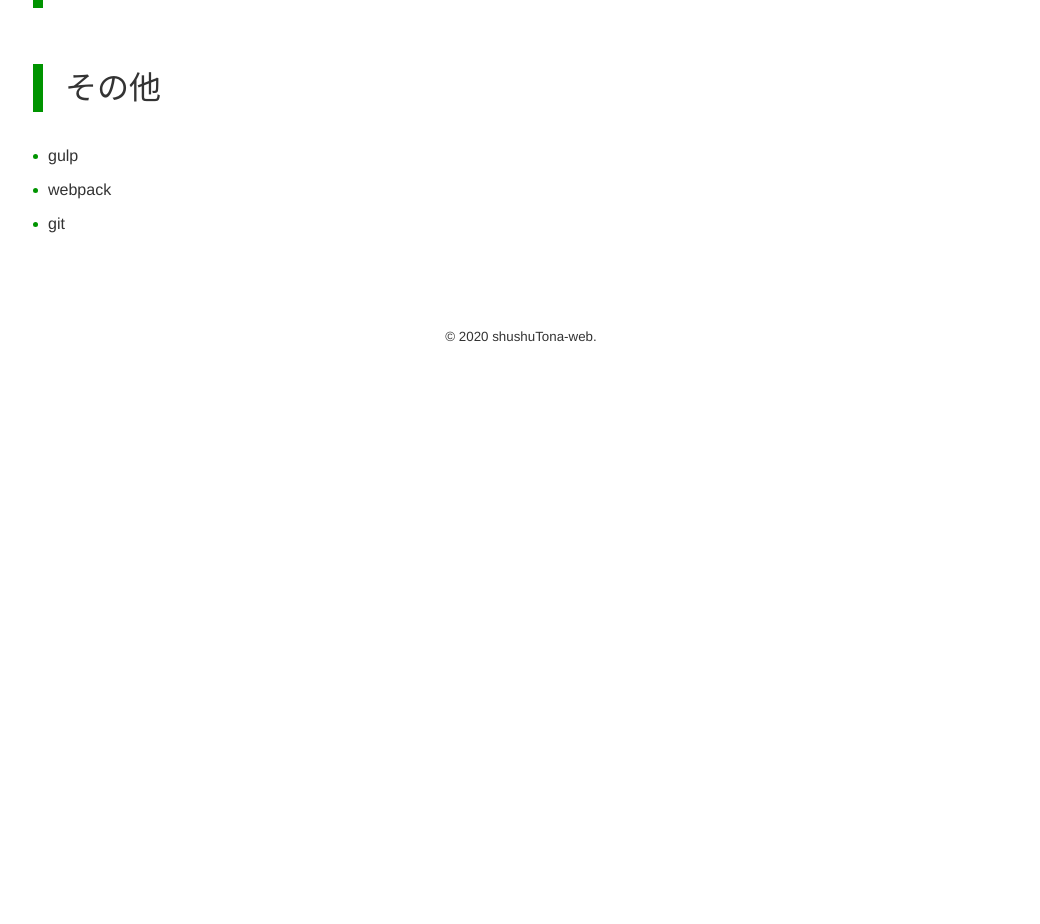
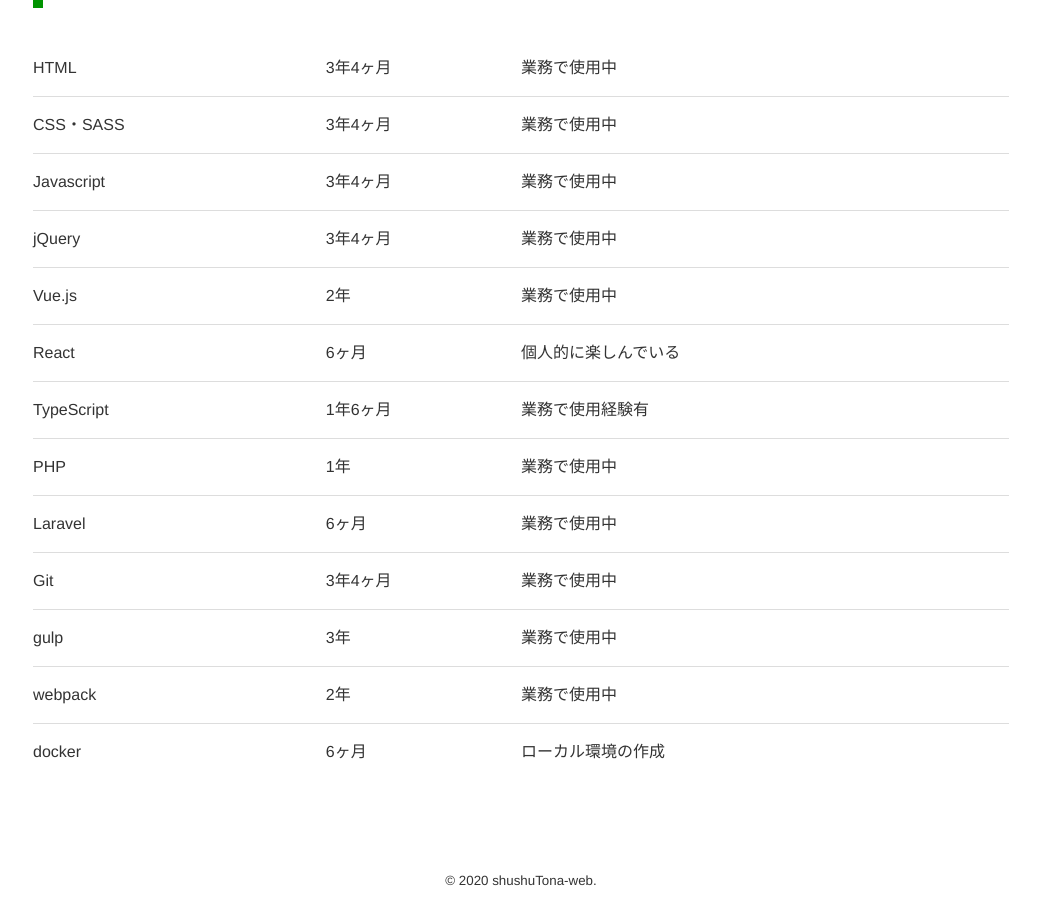
Before and after one commit to shushuTona/shushutona-web, a Vue app: page /skill in a window 1280 px wide. Shown: the part 894-1818 px from the top of the page, without its empty margins (119-1159 px from the left). Before the commit the page ends 1276 px from the top, so only its background shows below. Built offline with nearby package versions, Linux system fonts and the light colour scheme; no server answers.

Commit message:
ポートフォリオサイト：skillページ修正

```diff
--- /dev/null
+++ b/src/assets/skillList.json
@@ -0,0 +1,67 @@
+[
+    {
+        "skillName": "HTML",
+        "skillYears": "3年4ヶ月",
+        "skillDesc": "業務で使用中"
+    },
+    {
+        "skillName": "CSS・SASS",
+        "skillYears": "3年4ヶ月",
+        "skillDesc": "業務で使用中"
+    },
+    {
+        "skillName": "Javascript",
+        "skillYears": "3年4ヶ月",
+        "skillDesc": "業務で使用中"
+    },
+    {
+        "skillName": "jQuery",
+        "skillYears": "3年4ヶ月",
+        "skillDesc": "業務で使用中"
+    },
+    {
+        "skillName": "Vue.js",
+        "skillYears": "2年",
+        "skillDesc": "業務で使用中"
+    },
+    {
+        "skillName": "React",
+        "skillYears": "6ヶ月",
+        "skillDesc": "個人的に楽しんでいる"
+    },
+    {
+        "skillName": "TypeScript",
+        "skillYears": "1年6ヶ月",
+        "skillDesc": "業務で使用経験有"
+    },
+    {
+        "skillName": "PHP",
+        "skillYears": "1年",
+        "skillDesc": "業務で使用中"
+    },
+    {
+        "skillName": "Laravel",
+        "skillYears": "6ヶ月",
+        "skillDesc": "業務で使用中"
+    },
+    {
+        "skillName": "Git",
+        "skillYears": "3年4ヶ月",
+        "skillDesc": "業務で使用中"
+    },
+    {
+        "skillName": "gulp",
+        "skillYears": "3年",
+        "skillDesc": "業務で使用中"
+    },
+    {
+        "skillName": "webpack",
+        "skillYears": "2年",
+        "skillDesc": "業務で使用中"
+    },
+    {
+        "skillName": "docker",
+        "skillYears": "6ヶ月",
+        "skillDesc": "ローカル環境の作成"
+    }
+]
--- a/src/components/atoms/atoms.table.vue
+++ b/src/components/atoms/atoms.table.vue
@@ -2,8 +2,11 @@
     <div class="m-table">
         <table class="table__inner">
             <colgroup>
-                <col class="table__col">
-                <col class="table__col">
+                <col
+                    v-for="item of colItemList"
+                    :key="item.id"
+                    :class="'table__col' + ` is-${item.num}`"
+                >
             </colgroup>
             <tbody>
                 <tr
@@ -30,6 +33,20 @@ export default {
         tableList: {
             type: Array,
             required: true
+        },
+        colNumList: {
+            type: Array,
+            required: true
+        }
+    },
+    computed: {
+        colItemList() {
+            return this.colNumList.map( (colNumItem, index) => {
+                return {
+                    id: index,
+                    num: colNumItem
+                }
+            })
         }
     }
 }
@@ -64,27 +81,31 @@ export default {
                 text-align: left;
 
                 @include breakPC() {
-                    padding: 16px 8px 16px 0;
+                    padding: 16px 0;
                 }
             }
 
             td {
-                padding: 8px 0 16px;
+                padding: 8px 0;
+
+                @include breakSP() {
+                    &:last-of-type {
+                        padding: 8px 0 16px;
+                    }
+                }
 
                 @include breakPC() {
-                    padding: 16px 0 16px 8px;
+                    padding: 16px 0;
                 }
             }
         }
 
         &__col {
             @include breakPC() {
-                &:nth-of-type(1) {
-                    width: 30%;
-                }
-
-                &:nth-of-type(2) {
-                    width: 70%;
+                @for $i from 1 through 10 {
+                    &.is-#{ $i * 10 } {
+                        width: #{ $i * 10% };
+                    }
                 }
             }
         }
--- a/src/store/index.js
+++ b/src/store/index.js
@@ -9,7 +9,6 @@ export default new Vuex.Store( {
         userObj: {},
         reposArray: [],
         reposUrlNameObj: {},
-        langArray: [],
         commitLinkArray: []
     },
     mutations: {
@@ -21,9 +20,6 @@ export default new Vuex.Store( {
         },
         setReposUrlNameObj ( state, payload ) {
             state.reposUrlNameObj = payload.reposUrlNameObj
-        },
-        setLangArray ( state, payload ) {
-            state.langArray = payload.langArray
         },
         setCommitLinkArray ( state, payload ) {
             state.commitLinkArray = payload.commitLinkArray
@@ -40,7 +36,6 @@ export default new Vuex.Store( {
 
             await context.dispatch( 'getUserRepos' );
             await context.dispatch( 'getCommitLinkArray' );
-            await context.dispatch( 'getLangArray' );
         },
 
         // リポジトリ一覧取得（repos_url）&リポジトリ名：URLのオブジェクトを生成
@@ -56,21 +51,6 @@ export default new Vuex.Store( {
 
             context.commit( 'setReposUrlNameObj', { reposUrlNameObj } );
             context.commit( 'setUserRepos', { reposArray } );
-        },
-
-        // 指定リポジトリで使用されている言語一覧
-        async getLangArray ( context ) {
-            const langArray = [];
-
-            for ( let repoObj of context.state.reposArray ) {
-                const fetchURL = repoObj[ 'languages_url' ];
-                const response = await fetch( fetchURL );
-                const jsonData = await response.json();
-
-                langArray.push( jsonData );
-            }
-
-            context.commit( 'setLangArray', { langArray } );
         },
 
         async getCommitLinkArray ( context ) {
@@ -112,7 +92,5 @@ export default new Vuex.Store( {
 
             context.commit( 'setCommitLinkArray', { commitLinkArray } );
         }
-    },
-    modules: {
     }
 } );
--- a/src/views/views.about.vue
+++ b/src/views/views.about.vue
@@ -15,7 +15,7 @@
 
         <p>大学4年生の就職活動時にwebの勉強を始めて、以下の経歴で生きてきました。</p>
 
-        <Table :tableList="tableList" />
+        <Table :tableList="tableList" :colNumList="colNumList" />
     </div>
 </template>
 
@@ -38,6 +38,7 @@ export default {
     },
     data() {
         return {
+            colNumList: [ 30, 70 ],
             tableList: [
                 {
                     id: 0,
--- a/src/views/views.skill.vue
+++ b/src/views/views.skill.vue
@@ -3,98 +3,66 @@
         <FirstView>
             <Heading1 :headingText="'Skill'" />
 
-            <p>GitHubの各リポジトリに記載されているLanguagesの一覧を表示</p>
+            <p>業務や個人で触っているもの一覧</p>
         </FirstView>
 
-        <Heading2 :headingText="'言語一覧'" />
-        <List :list="showLangList" />
-
-        <Heading2 :headingText="'その他'" />
-        <List :list="[
-            {
-                id: 0,
-                content: 'gulp'
-            },
-            {
-                id: 1,
-                content: 'webpack'
-            },
-            {
-                id: 2,
-                content: 'git'
-            },
-        ]" />
+        <Heading2 :headingText="'やれること一覧'" />
+        <Table
+            :tableList="tableList"
+            :colNumList="colNumList" />
     </div>
 </template>
 
 <script>
 import Heading1 from '@/components/atoms/atoms.heading1.vue';
 import Heading2 from '@/components/atoms/atoms.heading2.vue';
-import List from '@/components/atoms/atoms.list.vue';
 import FirstView from '@/components/atoms/atoms.firstView.vue';
+import Table from '@/components/atoms/atoms.table.vue';
+import skillList from '../assets/skillList.json';
 
 export default {
     name: 'Skill',
     components: {
         Heading1,
         Heading2,
-        List,
-        FirstView
+        FirstView,
+        Table
     },
     created() {
         document.title = 'Skill | shushuTona-web';
     },
     data() {
         return {
-            idCount: 0,
-            totalNum: 0
+            skillList,
+            colNumList: [ 30, 20, 50 ]
         }
     },
     computed: {
-        langArray () {
-            return this.$store.state.langArray;
-        },
-        showLangList() {
-            let resultArray = [];
+        tableList() {
+            const hoge = this.skillList.map(( skillObj, index ) => {
+                const returnSkillObj = {
+                    id: index,
+                    th: {
+                        content: skillObj.skillName
+                    },
+                    tdList: [
+                        {
+                            id: 0,
+                            content: skillObj.skillYears
+                        },
+                        {
+                            id: 1,
+                            content: skillObj.skillDesc
+                        }
+                    ]
+                };
 
-            // 各言語の重複重複削除＆値の合計
-            let baseLangObj = {};
-            for (let langObj of this.langArray) {
-                for (let langName in langObj) {
-                    if (
-                        Object.prototype.hasOwnProperty.call( baseLangObj, langName )
-                    ) {
-                        baseLangObj[langName] += langObj[langName];
-                    } else {
-                        baseLangObj[langName] = langObj[langName];
-                    }
-                }
-            }
-
-            const entriesArray = Object.entries(baseLangObj);
-
-            // 言語の数値順でソート
-            entriesArray.sort(function(lang1, lang2){
-                const lang1Value = lang1[1];
-                const lang2Value = lang2[1];
-
-                if(lang1Value < lang2Value){ return 1; }
-                if(lang1Value > lang2Value){ return -1; }
-                return 0;
+                return returnSkillObj;
             });
 
-            entriesArray.forEach(( item ) => {
-                resultArray.push({
-                    id: this.idCount,
-                    content: item[0],
-                    langNum: item[1]
-                });
+            console.log(hoge);
 
-                this.totalNum += item[1];
-                this.idCount++;
-            });
-
-            return resultArray;
+            return hoge;
         }
     }
 }
```
